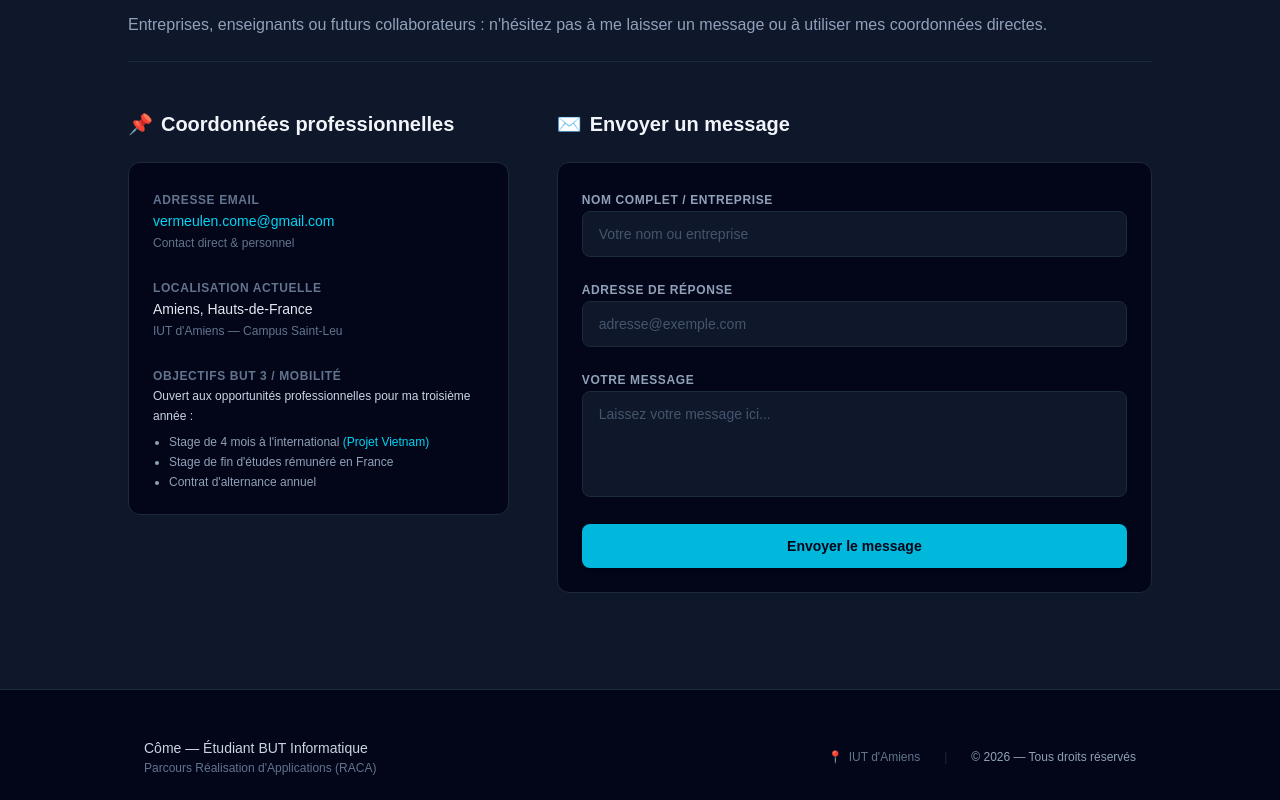
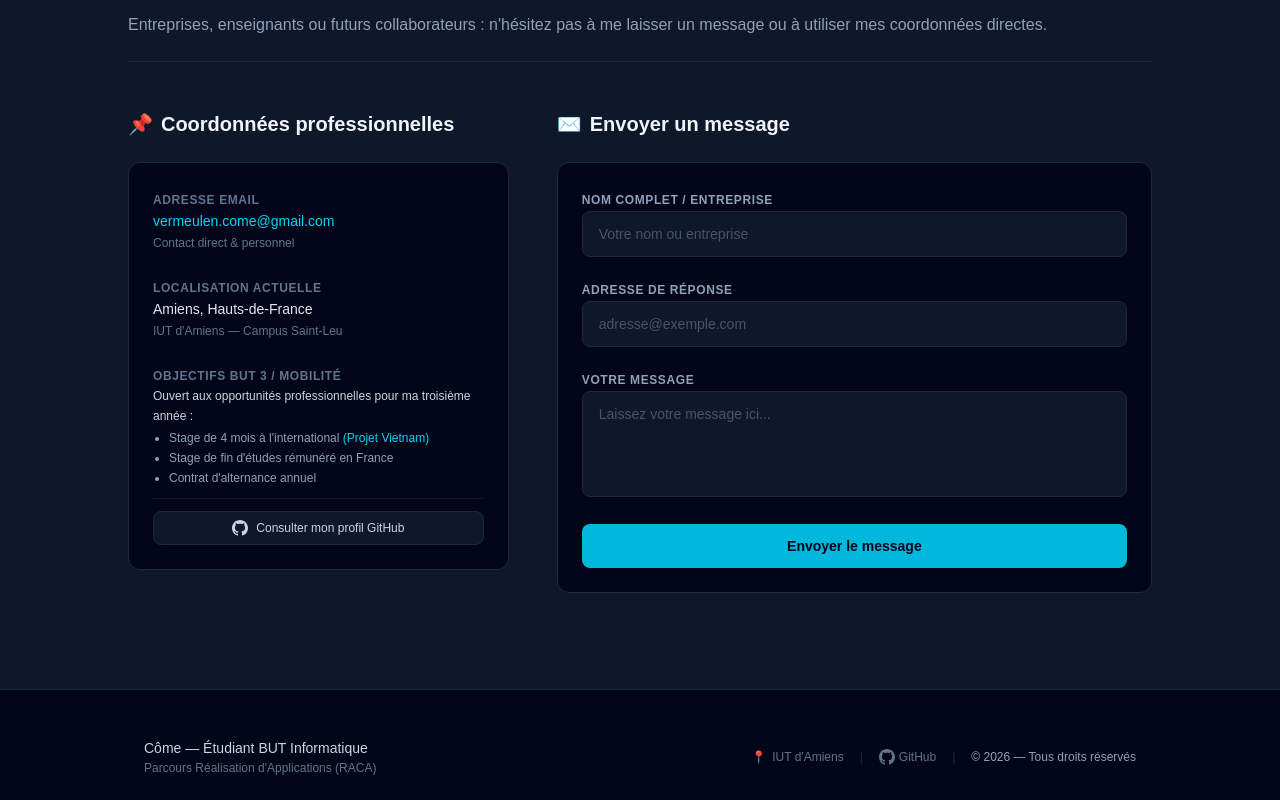
Before and after one commit to Meqle/portfolio-but2, a Next.js app: page /contact in a window 1280 px wide. Shown: the part 191-991 px from the top of the page. Built offline with nearby package versions, Linux system fonts and the light colour scheme.

Commit message:
feat: intégration des liens github et du vrai formulaire de contact

```diff
--- a/app/contact/page.tsx
+++ b/app/contact/page.tsx
@@ -77,8 +77,9 @@
                 <p className="text-xs text-slate-500">IUT d'Amiens — Campus Saint-Leu</p>
               </div>
 
-              {/* Perspectives de BUT 3 */}
-              <div className="space-y-2">
+              {/* Perspectives de BUT 3 & GitHub */}
+              <div className="space-y-3">
+                <div className="space-y-1">
                   <span className="text-xs font-semibold text-slate-500 uppercase tracking-wider">Objectifs BUT 3 / Mobilité</span>
                   <p className="text-xs text-slate-300 leading-relaxed">
                     Ouvert aux opportunités professionnelles pour ma troisième année :
@@ -88,6 +89,22 @@
                     <li>Stage de fin d'études rémunéré en France</li>
                     <li>Contrat d'alternance annuel</li>
                   </ul>
+                </div>
+
+                {/* Lien GitHub Professionnel */}
+                <div className="pt-3 border-t border-slate-900">
+                  <a
+                    href="https://github.com/Meqle"
+                    target="_blank"
+                    rel="noopener noreferrer"
+                    className="flex items-center justify-center gap-2 w-full bg-slate-900 hover:bg-slate-850 text-slate-300 hover:text-white text-xs font-medium py-2 px-3 rounded-lg border border-slate-800 transition-all shadow-sm"
+                  >
+                    <svg className="h-4 w-4 fill-current" viewBox="0 0 24 24">
+                      <path d="M12 0c-6.626 0-12 5.373-12 12 0 5.302 3.438 9.8 8.207 11.387.599.111.793-.261.793-.577v-2.234c-3.338.726-4.033-1.416-4.033-1.416-.546-1.387-1.333-1.756-1.333-1.756-1.089-.745.083-.729.083-.729 1.205.084 1.839 1.237 1.839 1.237 1.07 1.834 2.807 1.304 3.492.997.107-.775.418-1.305.762-1.604-2.665-.305-5.467-1.334-5.467-5.931 0-1.311.469-2.381 1.236-3.221-.124-.303-.535-1.524.117-3.176 0 0 1.008-.322 3.301 1.23.957-.266 1.983-.399 3.003-.404 1.02.005 2.047.138 3.006.404 2.291-1.552 3.297-1.23 3.297-1.23.653 1.653.242 2.874.118 3.176.77.84 1.235 1.911 1.235 3.221 0 4.609-2.807 5.624-5.479 5.921.43.372.823 1.102.823 2.222v3.293c0 .319.192.694.801.576 4.765-1.589 8.199-6.086 8.199-11.386 0-6.627-5.373-12-12-12z"/>
+                    </svg>
+                    Consulter mon profil GitHub
+                  </a>
+                </div>
               </div>
 
             </div>
--- a/app/layout.tsx
+++ b/app/layout.tsx
@@ -46,12 +46,28 @@
               <p className="text-xs text-slate-500 mt-0.5">Parcours Réalisation d'Applications (RACA)</p>
             </div>
 
-            <div className="flex space-x-6 text-xs text-slate-400 items-center">
-              {/* Information textuelle sobre et non cliquable */}
+            <div className="flex space-x-4 text-xs text-slate-400 items-center">
               <div className="flex items-center gap-1.5 font-medium text-slate-500">
                 <span>📍</span> IUT d'Amiens
               </div>
+
               <span className="text-slate-800">|</span>
+
+              {/* Nouveau lien GitHub intégré dans le footer */}
+              <a
+                href="https://github.com/Meqle"
+                target="_blank"
+                rel="noopener noreferrer"
+                className="flex items-center gap-1 text-slate-500 hover:text-cyan-400 transition-colors font-medium"
+              >
+                <svg className="h-4 w-4 fill-current" viewBox="0 0 24 24">
+                  <path d="M12 0c-6.626 0-12 5.373-12 12 0 5.302 3.438 9.8 8.207 11.387.599.111.793-.261.793-.577v-2.234c-3.338.726-4.033-1.416-4.033-1.416-.546-1.387-1.333-1.756-1.333-1.756-1.089-.745.083-.729.083-.729 1.205.084 1.839 1.237 1.839 1.237 1.07 1.834 2.807 1.304 3.492.997.107-.775.418-1.305.762-1.604-2.665-.305-5.467-1.334-5.467-5.931 0-1.311.469-2.381 1.236-3.221-.124-.303-.535-1.524.117-3.176 0 0 1.008-.322 3.301 1.23.957-.266 1.983-.399 3.003-.404 1.02.005 2.047.138 3.006.404 2.291-1.552 3.297-1.23 3.297-1.23.653 1.653.242 2.874.118 3.176.77.84 1.235 1.911 1.235 3.221 0 4.609-2.807 5.624-5.479 5.921.43.372.823 1.102.823 2.222v3.293c0 .319.192.694.801.576 4.765-1.589 8.199-6.086 8.199-11.386 0-6.627-5.373-12-12-12z"/>
+                </svg>
+                GitHub
+              </a>
+
+              <span className="text-slate-800">|</span>
+
               <p>© {new Date().getFullYear()} — Tous droits réservés</p>
             </div>
           </div>
```
Lines whose indentation alone changed are shown as unchanged.
